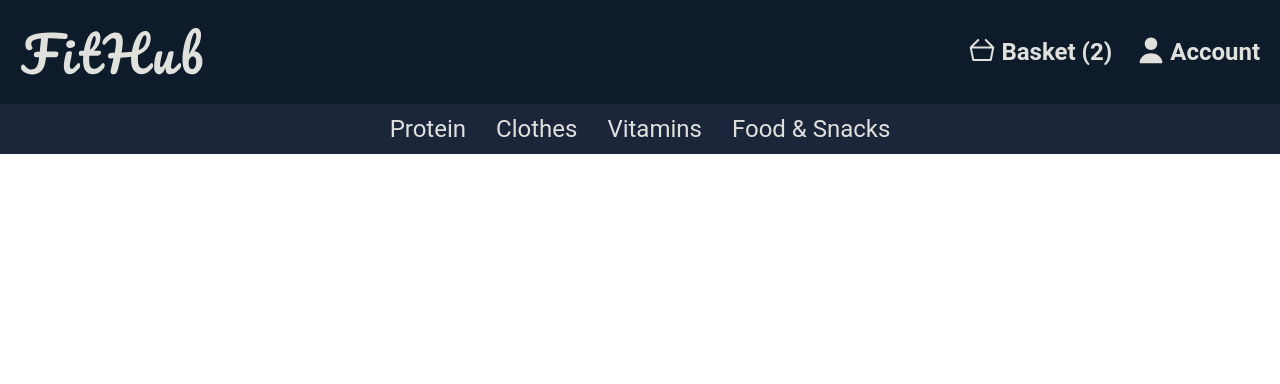
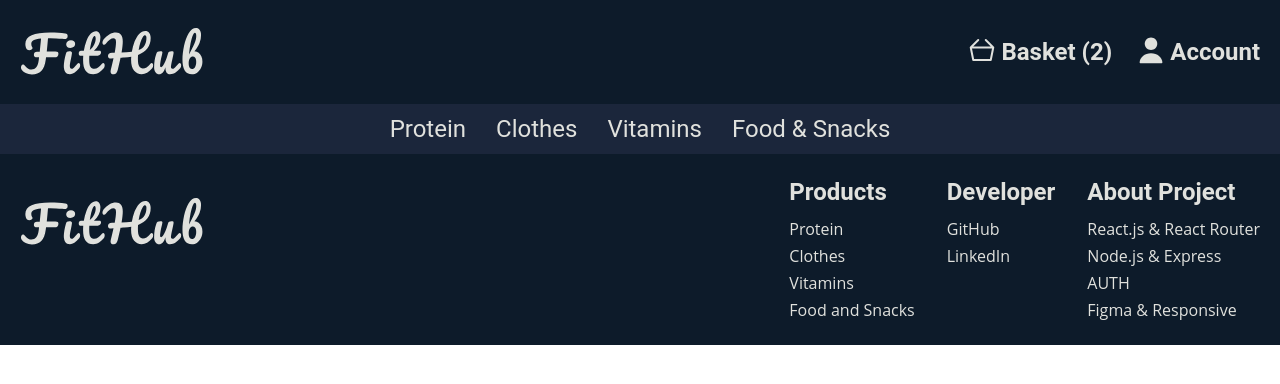
Before and after one commit to golucristian22/FitHub, a React (Create React App) app in the folder front-end/: page / in a window 1280 px wide. Shown: the top 384 px of the page. Built offline with nearby package versions, Linux system fonts and the light colour scheme.

Commit message:
feat(front-end): Added Footer Component

```diff
--- /dev/null
+++ b/front-end/src/components/organisms/footer/footer-component.jsx
@@ -0,0 +1,41 @@
+import "./footer-styles.scss";
+import Logo from "../../atoms/logo/logo-component";
+
+function Footer() {
+  return (
+    <footer className="footer">
+      <div className="footer__content">
+        <Logo />
+        <div className="content__items">
+          <div className="content__item">
+            <h5 className="item__title text-weight-semi-bold">Products</h5>
+            <div className="item__content">
+              <a className="item__link text-size-lg" href="/">Protein</a>
+              <a className="item__link text-size-lg" href="/">Clothes</a>
+              <a className="item__link text-size-lg" href="/">Vitamins</a>
+              <a className="item__link text-size-lg" href="/">Food and Snacks</a>
+            </div>
+          </div>
+          <div className="content__item">
+            <h5 className="item__title text-weight-semi-bold">Developer</h5>
+            <div className="item__content">
+              <a className="item__link text-size-lg" href="/">GitHub</a>
+              <a className="item__link text-size-lg" href="/">LinkedIn</a>
+            </div>
+          </div>
+          <div className="content__item">
+            <h5 className="item__title text-weight-semi-bold">About Project</h5>
+            <div className="item__content">
+              <p className="item__link text-size-lg">React.js & React Router</p>
+              <p className="item__link text-size-lg">Node.js & Express</p>
+              <p className="item__link text-size-lg">AUTH</p>
+              <p className="item__link text-size-lg">Figma & Responsive</p>
+            </div>
+          </div>
+        </div>
+      </div>
+    </footer>
+  );
+}
+
+export default Footer;
--- /dev/null
+++ b/front-end/src/components/organisms/footer/footer-styles.scss
@@ -0,0 +1,40 @@
+.footer {
+  align-items: center;
+  background: var(--color-primary);
+  display: flex;
+  justify-content: center;
+  padding: 0 20px;
+
+  &__content {
+    display: flex;
+    justify-content: space-between;
+    max-width: var(--breaking-point-lg);
+    padding: 24px 0;
+    width: 100%;
+  }
+
+  .content {
+    &__items {
+      display: flex;
+      gap: 32px;
+    }
+
+    &__item {
+      display: flex;
+      flex-direction: column;
+      gap: 12px;
+    }
+  }
+
+  .item {
+    &__title {
+      color: var(--color-accent-primary);
+    }
+
+    &__content {
+      display: flex;
+      flex-direction: column;
+      gap: 5px;
+    }
+  }
+}
--- a/front-end/src/pages/home/Home.jsx
+++ b/front-end/src/pages/home/Home.jsx
@@ -1,9 +1,11 @@
+import Footer from "../../components/organisms/footer/footer-component";
 import Nav from "../../components/organisms/navigation/navigation-component";
 
 function Home() {
   return (
-      <>
+    <>
       <Nav />
+      <Footer />
     </>
   );
 }
```
